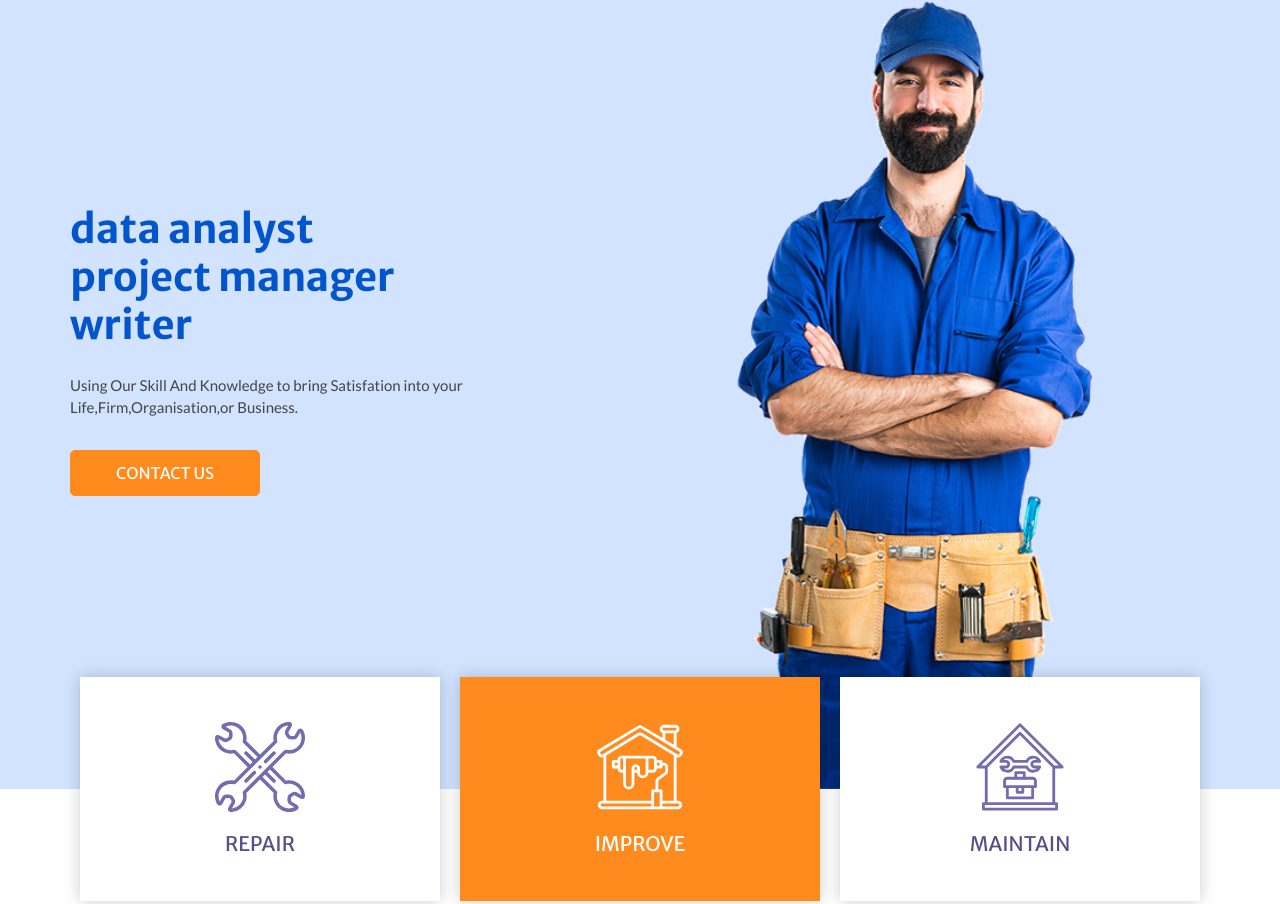
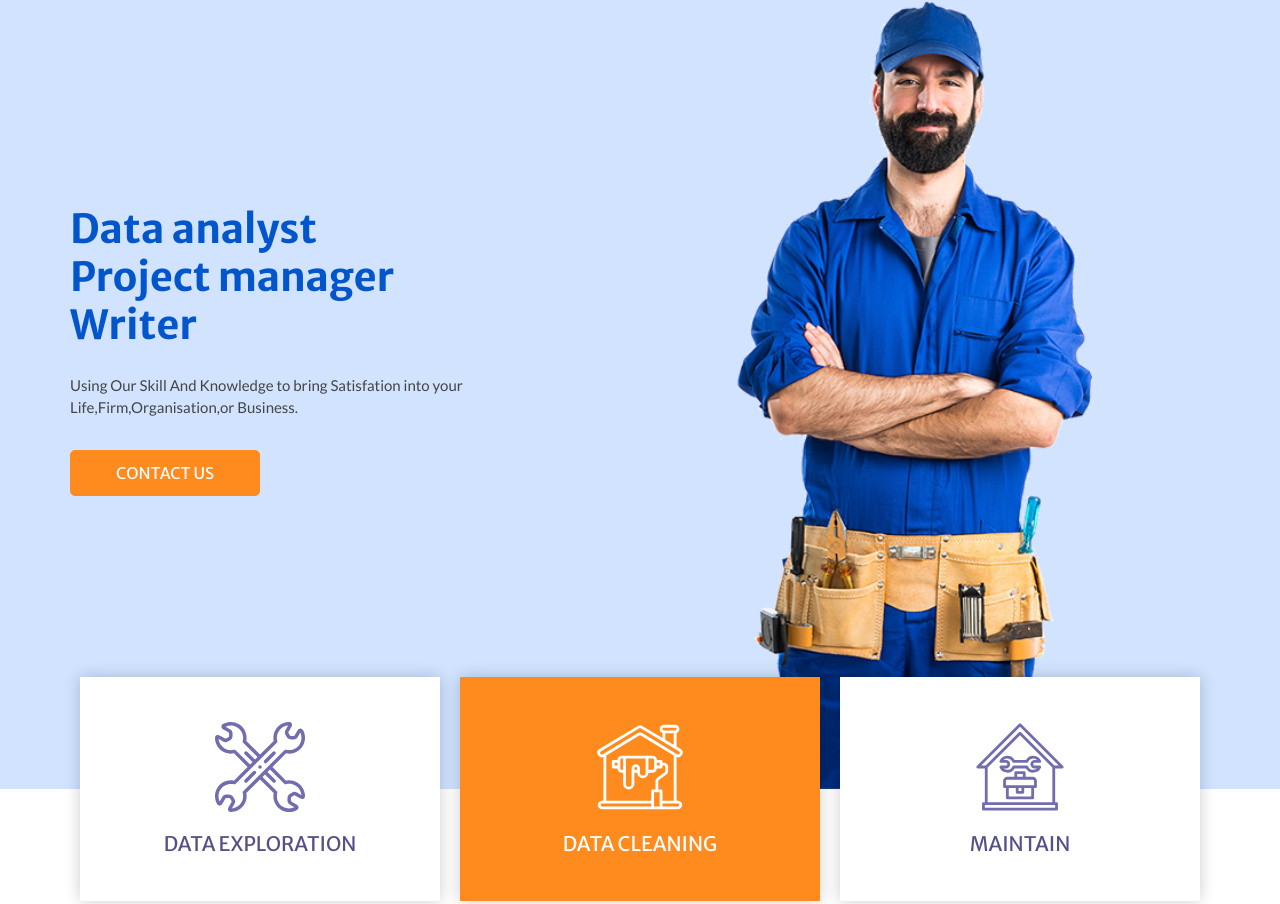
Before and after one commit to yesnothingchange/service_web, a plain HTML site: page index.html in a window 1280 px wide. Shown: the part 117-1021 px from the top of the page. Drawn offline with nearby package versions, Linux system fonts and the light colour scheme; some packages are replaced by stand-ins of ours.

Commit message:
Update index.html

```diff
--- a/index.html
+++ b/index.html
@@ -91,9 +91,9 @@
           <div class="col-md-6 ">
             <div class="detail-box">
               <h1>
-                data analyst<br>
-                project manager <br>
-                writer
+                Data analyst<br>
+                Project manager <br>
+                Writer
               </h1>
               <p>
                 Using Our Skill And Knowledge to bring Satisfation into your Life,Firm,Organisation,or Business.
@@ -132,7 +132,7 @@
             </svg>
           </div>
           <h5 class="name">
-            Repair
+            Data Exploration
           </h5>
         </div>
         <div class="box active">
@@ -144,7 +144,7 @@
             </svg>
           </div>
           <h5 class="name">
-            Improve
+            Data cleaning
           </h5>
         </div>
         <div class="box">
```
